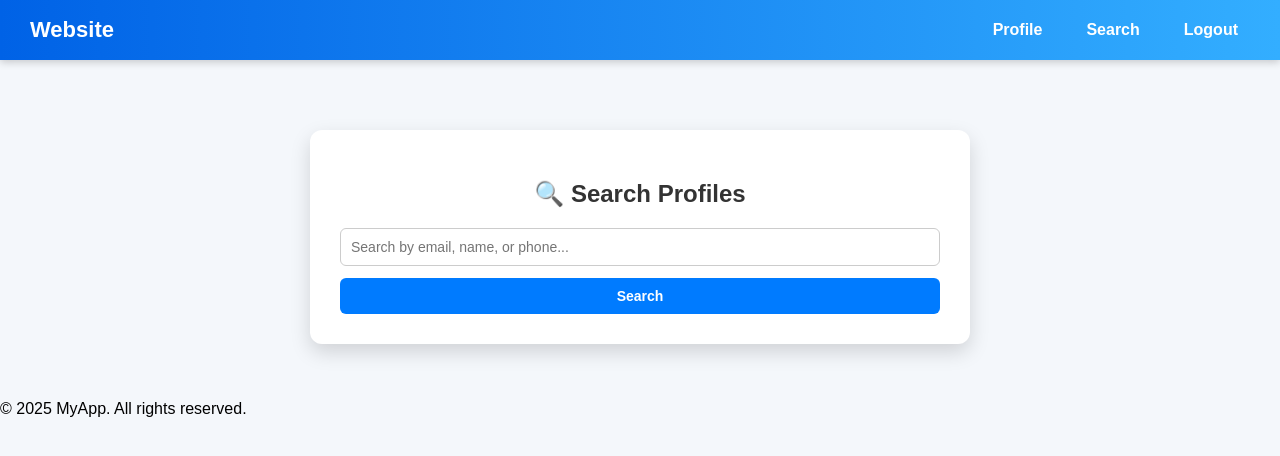
After one commit to sowmyaram63-pixel/flask-auth-app, a Flask app: page /search in a window 1280 px wide. The commit adds this page. Shown: the top 456 px of the page. Run offline with Flask 3, Linux system fonts and the light colour scheme; a user stored in the database is signed in.

Commit message:
Added search page, all profiles page, status column, and improved UI

```diff
--- a/app.py
+++ b/app.py
@@ -2,6 +2,8 @@
 from flask import Flask, render_template, request, redirect, url_for, session
 from flask_sqlalchemy import SQLAlchemy
 from werkzeug.security import generate_password_hash, check_password_hash
+from sqlalchemy import text
+from sqlalchemy import or_
 import os
 
 app = Flask(__name__)
@@ -21,6 +23,7 @@ class User(db.Model):
     name = db.Column(db.String(100))
     phone = db.Column(db.String(20))
     bio = db.Column(db.String(500))
+    status = db.Column(db.String(20),  default="pending")
 
 # Make sure database tables are created within app context
 with app.app_context():
@@ -92,6 +95,56 @@ def logout():
     session.clear()
     return redirect(url_for("login"))
 
+@app.route("/search", methods=["GET", "POST"])
+def search():
+    if "user_id" not in session:
+        return redirect(url_for("login"))
+
+    query = ""
+    users = []
+    if request.method == "POST":
+        query = request.form.get("query", "").strip()
+        if query:
+            users = User.query.filter(
+                or_(
+                    User.email.ilike(f"%{query}%"),
+                    User.name.ilike(f"%{query}%"),
+                    User.phone.ilike(f"%{query}%")
+                )
+            ).all()
+    return render_template("profile/search.html", users=users, query=query)
+
+
+@app.route("/update_status/<int:user_id>", methods=["POST"])
+def update_status(user_id):
+    if "user_id" not in session:
+        return redirect(url_for("login"))
+
+    status = request.form.get("status")
+    if status not in ["accepted", "rejected", "pending"]:
+        return "Invalid status", 400
+
+    user = db.session.get(User, user_id)
+    if user:
+        user.status = status
+        db.session.commit()
+    return redirect(url_for("search"))
+
+@app.route("/all_profiles")
+def all_profiles():
+    if "user_id" not in session:
+        return redirect(url_for("login"))
+
+    accepted_users = User.query.filter_by(status="accepted").all()
+    rejected_users = User.query.filter_by(status="rejected").all()
+    pending_users = User.query.filter_by(status="pending").all()
+
+    return render_template(
+        "profile/all_profiles.html",
+        accepted_users=accepted_users,
+        rejected_users=rejected_users,
+        pending_users=pending_users,
+    )
 
 if __name__ == "__main__":
     # Run Flask on port 5002 to avoid macOS port conflicts
--- /dev/null
+++ b/static/style.css
@@ -0,0 +1,165 @@
+
+/* static/style.css */
+
+body {
+    font-family: Arial, sans-serif;
+    background: #f4f7fb;
+    margin: 0;
+    padding: 0;
+}
+
+.container {
+    width: 600px;
+    margin: 40px auto;
+    background: white;
+    border-radius: 8px;
+    padding: 20px;
+    box-shadow: 0px 3px 10px rgba(0,0,0,0.1);
+}
+
+h1, h2 {
+    color: #333;
+    text-align: center;
+}
+
+form {
+    display: flex;
+    flex-direction: column;
+    gap: 12px;
+}
+
+input, textarea, button {
+    padding: 10px;
+    border: 1px solid #ccc;
+    border-radius: 6px;
+    font-size: 14px;
+}
+
+button {
+    background-color: #4CAF50;
+    color: white;
+    border: none;
+    cursor: pointer;
+}
+
+button.reject {
+    background-color: #f44336;
+}
+
+button:hover {
+    opacity: 0.9;
+}
+
+a {
+    color: #007BFF;
+    text-decoration: none;
+}
+a.button {
+    display: inline-block;
+    margin: 8px 6px;      /* spacing between buttons */
+    padding: 8px 14px;
+    border-radius: 6px;
+    text-decoration: none;
+    font-size: 14px;
+    font-weight: bold;
+    color: white;
+}
+
+a.edit-btn {
+    background-color: #4CAF50; /* green */
+}
+
+a.logout-btn {
+    background-color: #f44336; /* red */
+}
+.navbar {
+    background: linear-gradient(90deg, #0062E6, #33AEFF);
+    color: #fff;
+    padding: 15px 30px;
+    display: flex;
+    justify-content: space-between;
+    align-items: center;
+    box-shadow: 0px 2px 8px rgba(0,0,0,0.2);
+    position: sticky; /* stays on top */
+    top: 0;
+    z-index: 1000;
+
+
+}
+.content {
+    flex: 1;
+    padding: 40px 20px; /* top-bottom, left-right */
+    display: flex;
+    justify-content: center;
+    align-items: flex-start;
+}
+
+.navbar h1 {
+    font-size: 22px;
+    margin: 0;
+    display: flex;
+    align-items: center;
+    gap: 8px; /* space between emoji and text */
+    font-weight: bold;
+    color: #fff; /* App title color */
+}
+
+.navbar nav {
+    display: flex;
+    gap: 20px; /* spacing between links */
+}
+
+.navbar nav a {
+    color: #fff;
+    text-decoration: none;
+    font-weight: bold;
+    padding: 6px 12px;
+    border-radius: 6px;
+    transition: color 0.3s;
+}
+
+.navbar nav a:hover {
+    background: rgba(255, 255, 255, 0.2);
+}
+.card {
+    background: #fff;
+    border-radius: 12px;
+    padding: 30px;
+    width: 100%;
+    max-width: 600px;
+    box-shadow: 0px 8px 20px rgba(0,0,0,0.15);
+    margin-top: 30px; /* space between navbar and card */
+    animation: fadeIn 0.5s ease-in-out;
+}
+
+.actions {
+    margin-top: 20px;
+    display: flex;
+    flex-wrap: wrap;
+    gap: 12px;
+    justify-content: center;
+}
+
+/* Button base */
+.btn {
+    display: inline-block;
+    padding: 10px 20px;
+    border-radius: 6px;
+    font-weight: bold;
+    text-decoration: none;
+    transition: all 0.3s ease;
+    color: #fff;
+}
+
+/* Different button colors */
+.btn-green { background: #28a745; }
+.btn-green:hover { background: #218838; }
+
+.btn-blue { background: #007bff; }
+.btn-blue:hover { background: #0056b3; }
+
+.btn-red { background: #dc3545; }
+.btn-red:hover { background: #b02a37; }
+
+.btn-dark { background: #343a40; }
+.btn-dark:hover { background: #1d2124; }
--- /dev/null
+++ b/templates/base.html
@@ -0,0 +1,36 @@
+
+<!DOCTYPE html>
+<html lang="en">
+<head>
+    <meta charset="UTF-8">
+    <meta name="viewport" content="width=device-width, initial-scale=1.0">
+    <title>{{ title or "My App" }}</title>
+    <link rel="stylesheet" href="{{ url_for('static', filename='style.css') }}">
+</head>
+<body>
+    <!-- Navbar -->
+    <header class="navbar">
+        <h1>Website</h1>
+        <nav>
+            {% if session.get("user_id") %}
+                <a href="{{ url_for('profile') }}">Profile</a>
+                <a href="{{ url_for('search') }}">Search</a>
+                <a href="{{ url_for('logout') }}">Logout</a>
+            {% else %}
+                <a href="{{ url_for('login') }}">Login</a>
+                <a href="{{ url_for('signup') }}">Sign Up</a>
+            {% endif %}
+        </nav>
+    </header>
+
+    <!-- Main content goes here -->
+    <main class="content">
+        {% block content %}{% endblock %}
+    </main>
+
+    <!-- Footer -->
+    <footer>
+        <p>© 2025 MyApp. All rights reserved.</p>
+    </footer>
+</body>
+</html>
--- /dev/null
+++ b/templates/profile/search.html
@@ -0,0 +1,39 @@
+
+{% extends "base.html" %}
+{% block content %}
+<div class="card">
+    <h2>🔍 Search Profiles</h2>
+
+    <form method="POST" class="form-inline">
+        <input type="text" name="query" placeholder="Search by email, name, or phone..." value="{{ query }}">
+        <button type="submit" class="btn btn-blue">Search</button>
+    </form>
+
+    {% if users %}
+        <ul>
+            {% for user in users %}
+                <li class="search-result">
+                    <b>{{ user.email }}</b> — {{ user.name or 'N/A' }} — {{ user.phone or 'N/A' }}
+                    <p>Status: <span class="status {{ user.status }}">{{ user.status }}</span></p>
+
+                    <form method="POST" action="{{ url_for('update_status', user_id=user.id) }}" style="display:inline;">
+                        <input type="hidden" name="status" value="accepted">
+                        <button type="submit" class="btn btn-green">Accept</button>
+                    </form>
+
+                    <form method="POST" action="{{ url_for('update_status', user_id=user.id) }}" style="display:inline;">
+                        <input type="hidden" name="status" value="rejected">
+                        <button type="submit" class="btn btn-red">Reject</button>
+                    </form>
+                </li>
+            {% endfor %}
+        </ul>
+    {% else %}
+        {% if query %}
+            <p style="color: red; font-weight: bold;">
+                ❌ No profiles found for "<i>{{ query }}</i>"
+            </p>
+        {% endif %}
+    {% endif %}
+</div>
+{% endblock %}
```
Also changed, not shown: add_status_column.py (added, +11 -0 lines), templates/auth/login.html (+15 -17 lines), templates/auth/signup.html (+15 -17 lines), templates/index.html (+6 -1 lines), templates/profile/all_profiles.html (added, +43 -0 lines), templates/profile/profile.html (+14 -11 lines), templates/profile/updateprofile.html (+16 -21 lines), instance/users.db.
